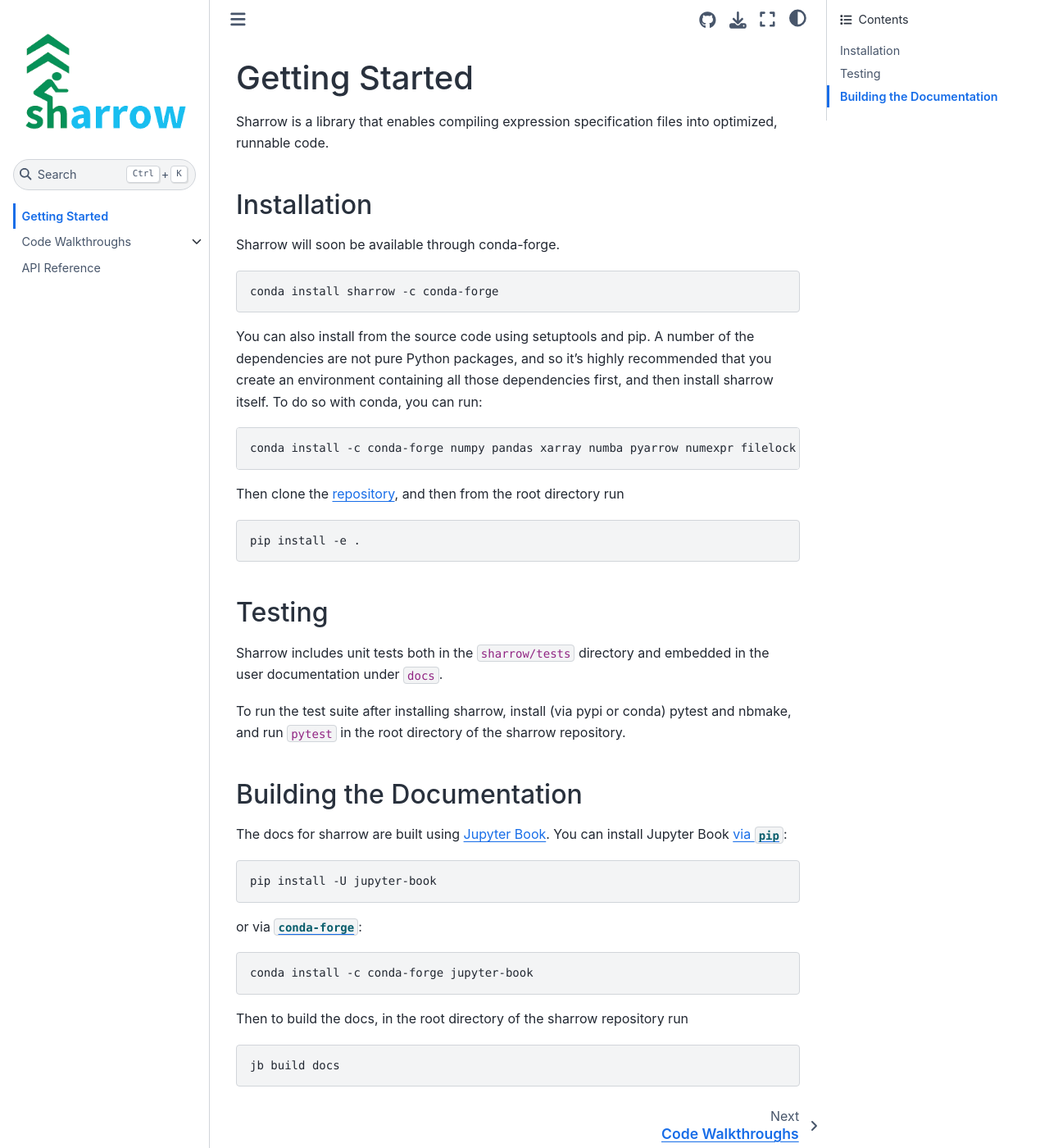
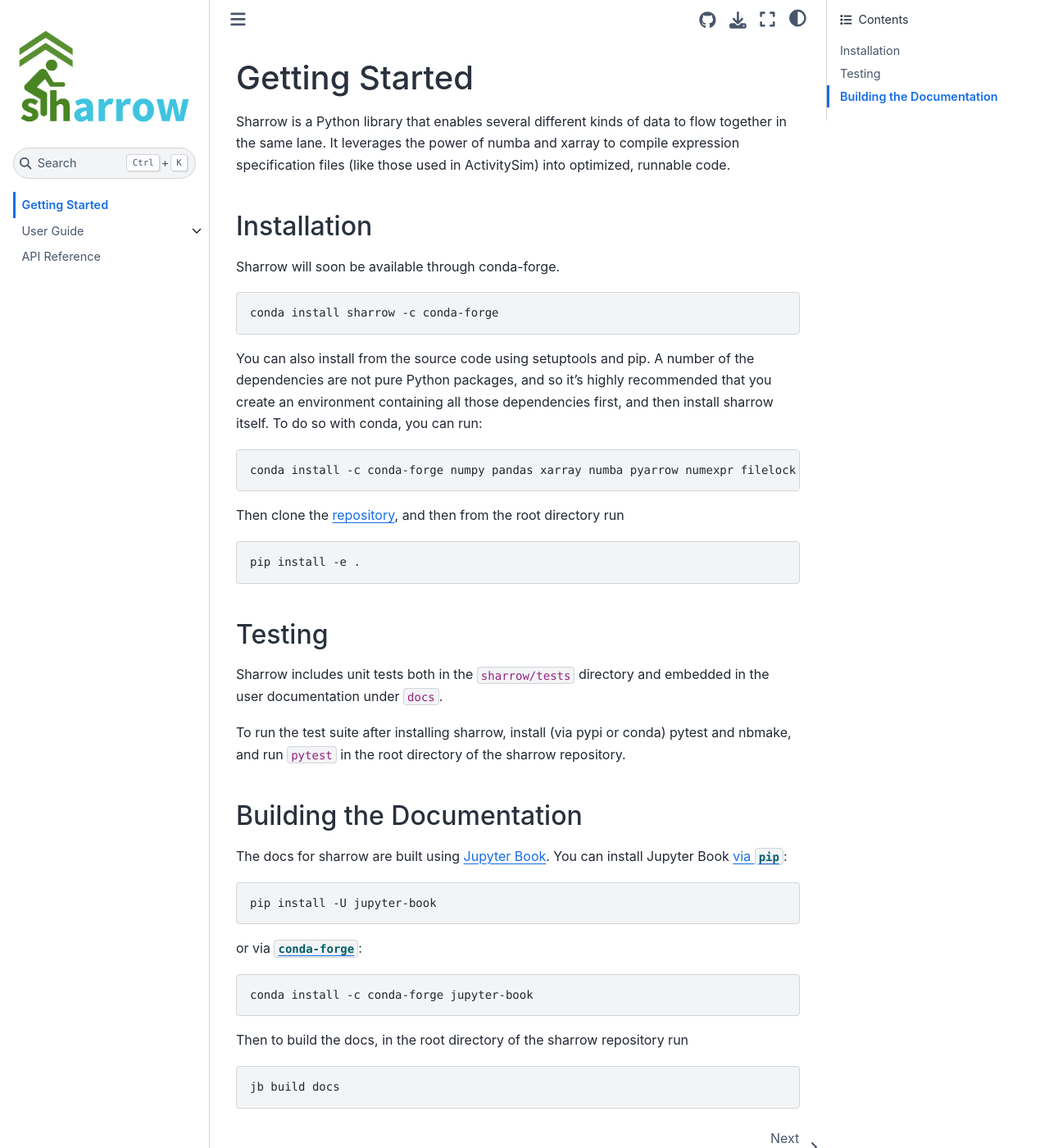
Before and after one commit to ActivitySim/sharrow, a Jupyter Book: the page built from docs/intro.md, in a window 1280 px wide and 1400 px high. Shown: the whole window at 82% size. Built offline with Jupyter Book 1.0.4 settings and Sphinx 7.4.7 and the Sphinx Book theme 1.1.4, drawn with Linux system fonts in a browser that asks for light colours.

Commit message:
doc updates

````diff
--- a/docs/intro.md
+++ b/docs/intro.md
@@ -1,7 +1,9 @@
 # Getting Started
 
-Sharrow is a library that enables compiling expression specification
-files into optimized, runnable code.
+Sharrow is a Python library that enables several different kinds of data to flow
+together in the same lane.  It leverages the power of numba and xarray to
+compile expression specification files (like those used in ActivitySim) into
+optimized, runnable code.
 
 
 ## Installation
--- a/docs/walkthrough/index.md
+++ b/docs/walkthrough/index.md
@@ -1,4 +1,4 @@
-# Code Walkthroughs
+# User Guide
 
 ```{tableofcontents}
 ```
````
Also changed, not shown: docs/logo.png.
